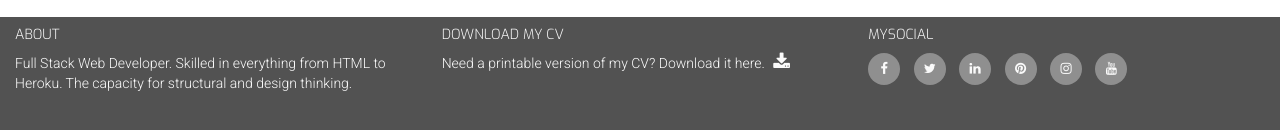
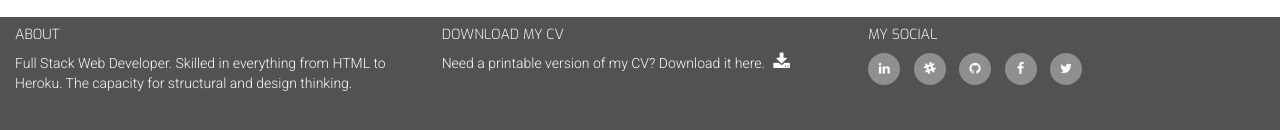
Before and after one commit to Mel28/interactive-front-end-resume-project, a plain HTML site: page contact.html in a window 1280 px wide. Shown: the part 722-852 px from the top of the page. Drawn offline with nearby package versions, Linux system fonts and the light colour scheme.

Commit message:
Changed footer

```diff
--- a/contact.html
+++ b/contact.html
@@ -79,15 +79,18 @@
                     <a href="assets/cv/melanie-cv.docx" target="_blank" class="cv-pdf "><i class="fa fa-download " aria-hidden="true "></i></a>
                 </p>
             </div>
-            <div class="col-sm-4 ">
-                <h5 class="uppercase general-sub ">MySocial</h5>
-                <ul class="list-inline social-links ">
-                    <li><a target="_blank " href="# "><i class="fa fa-facebook "></i></a></li>
-                    <li><a target="_blank " href="# "><i class="fa fa-twitter "></i></a></li>
-                    <li><a target="_blank " href="https://www.linkedin.com/in/melanie-milsted-1990"><i class="fa fa-linkedin "></i></a></li>
-                    <li><a target="_blank " href="# "><i class="fa fa-pinterest "></i></a></li>
-                    <li><a target="_blank " href="# "><i class="fa fa-instagram "></i></a></li>
-                    <li><a target="_blank " href="# "><i class="fa fa-youtube "></i></a></li>
+           <div class="col-sm-4">
+                 <h5 class="uppercase general-sub">My Social</h5>
+                 <ul class="list-inline social-links">
+                     <li><a target="_blank" href="https://www.linkedin.com/in/melanie-milsted-1990"><i class="fa fa-linkedin"></i></a>
+                     </li>
+                       <li><a target="_blank" href="https://code-institute-room.slack.com/"><i class="fa fa-slack"></i></a>
+                     </li>
+                       <li><a target="_blank" href="https://github.com/Mel28"><i class="fa fa-github"></i></a>
+                     </li>
+                     <li><a target="_blank" href="#"><i class="fa fa-facebook"></i></a>
+                     </li>
+                     <li><a target="_blank " href="# "><i class="fa fa-twitter "></i></a></li>
                 </ul>
             </div>
         </div>
```
